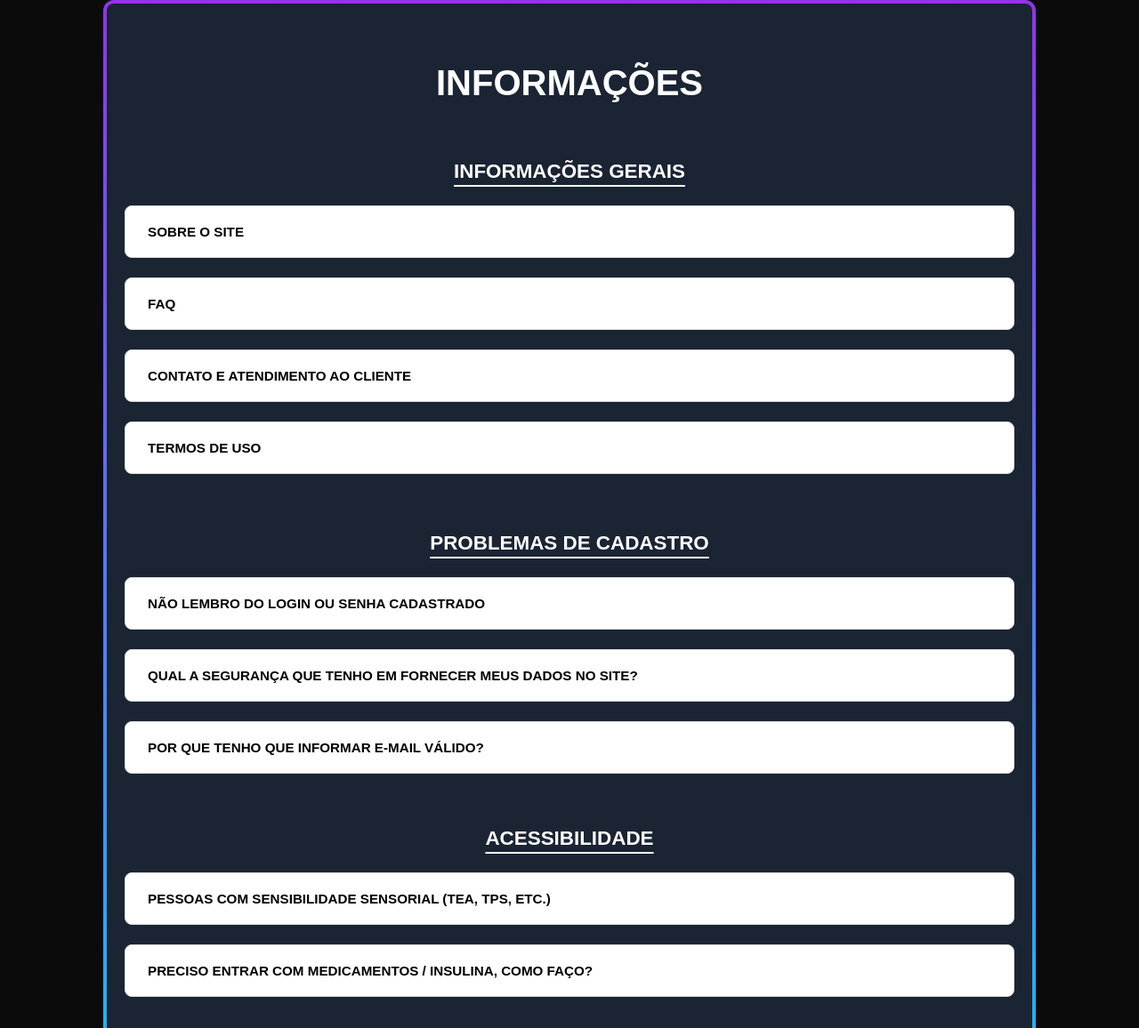
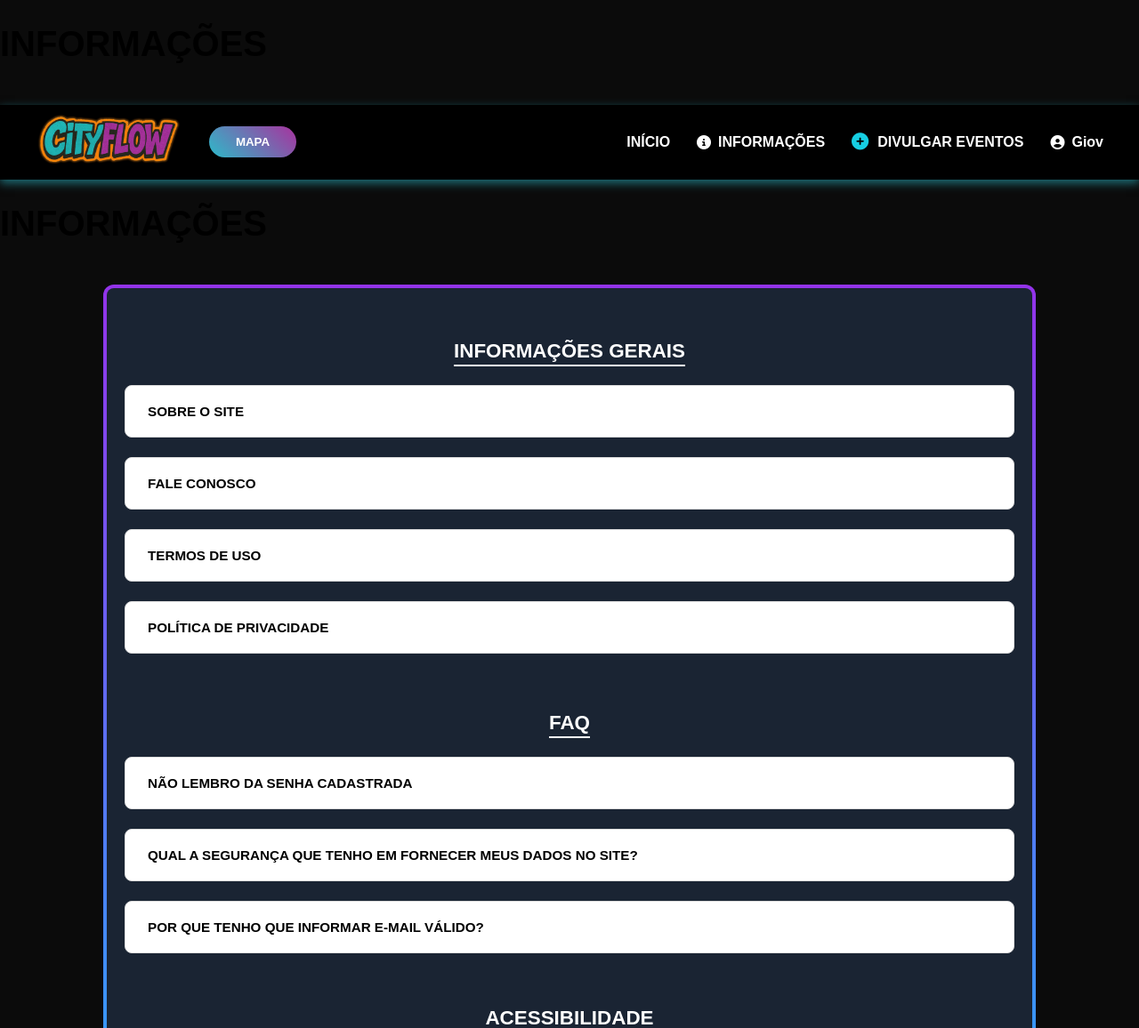
Before and after one commit to GiovanaBt/Lumora_CityFlow, a PHP site: page /informacoes.php in a window 1280 px wide. Shown: the top 1156 px of the page at 89% size. Run offline with PHP 8.4, Linux system fonts and the light colour scheme; a user stored in the database is signed in.

Commit message:
Informações PHP (atualizado)
Arrumei algumas partes das escritas e adicionei coisas como ícone, tag para ir pra outra página...

```diff
--- a/informacoes.php
+++ b/informacoes.php
@@ -17,39 +17,82 @@ if (!isset($_SESSION['usuario_id'])) {
     <title>CityFlow - Informações</title>
     <link rel="stylesheet" href="index.css">
     <link rel="stylesheet" href="informacoes.css">
+    <link rel="stylesheet" href="https://cdnjs.cloudflare.com/ajax/libs/font-awesome/6.5.0/css/all.min.css">
 </head>
-
-
+</html>
 
 <body>
 
+<h1 class="info-title">INFORMAÇÕES</i></h1><br><br>
+<header>
+    <div class="logo">
+        <a href="index.php"><img src="imgs/cityFlow.webp"></a>
+    </div>
+
+    <div class="hamburguer" id="hamburguer">
+        <i class="fa-solid fa-bars"></i>
+    </div>
+
+    <a href="mapa.php" target="_blank">
+        <button class="botaoMapa">MAPA</button>
+    </a>
+
+    <nav>
+        <ul class="menu">
+            <li><a href="index.php">INÍCIO</a></li>
+            <li><a href="informacoes.php"><i class="fa-solid fa-circle-info"></i>INFORMAÇÕES</a></li>
+            <li><a href="cadastroEvento.php"><i class="fa-solid fa-circle-plus"></i> DIVULGAR EVENTOS</a></li>
+
+            <?php if (isset($_SESSION['usuario_id'])): ?>
+                <li class="perfil">
+                    <a href="#"><i class="fa-solid fa-circle-user"></i> <?php echo $_SESSION['nome_usuario']; ?></a>
+                    <ul class="submenu">
+                        <li><a href="minhaConta.php"><i class="fa-solid fa-user-gear"></i> Minha Conta</a></li>
+                        <li><a href="minhaConta.php#favoritos"><i class="fa-solid fa-heart"></i> Favoritos</a></li>
+                        <li><a href="ajuda.php"><i class="fa-solid fa-circle-question"></i> Central de ajuda</a></li>
+                        <hr style="border:0.5px solid #333; margin:5px 15px; opacity:0.2;">
+                        <li><a href="logout.php" class="btn-sair"><i class="fa-solid fa-right-from-bracket"></i> Sair</a></li>
+                    </ul>
+                </li>
+            <?php else: ?>
+                <li>
+                    <div class="menu-container" id="abrirModal">
+                        <i class="fa-solid fa-arrow-right-to-bracket"></i>
+                        <span class="texto-entrar">ENTRAR</span>
+                    </div>
+                </li>
+            <?php endif; ?>
+        </ul>
+    </nav>
+</header>
+
+<h1 class="info-title">INFORMAÇÕES</h1><br><br>
 <main class="info-container">
-    <h1 class="info-title">INFORMAÇÕES</h1><br><br>
     <h2 class="info-subtitle">INFORMAÇÕES GERAIS</h2>
 
         <div class="accordion-group">
-            <details class="accordion-item"><summary>Sobre o site</summary><div class="content">Somos um site de eventos informais...</div></details>
-            <details class="accordion-item"><summary>FAQ </summary><div class="content">Respostas para perguntas comuns...</div></details>
-            <details class="accordion-item"><summary>Contato e atendimento ao cliente </summary><div class="content">E-mail: contato@cityflow.com</div></details>
-            <details class="accordion-item"><summary>Termos de uso </summary><div class="content">Regras do site...</div></details>
+            <details class="accordion-item"><summary>Sobre o site</summary><div class="content">Somos um site criado para conectar pessoas a experiências urbanas únicas. Reunimos eventos informais, encontros e vivências pela cidade, sempre com foco em praticidade, segurança e inclusão. <br><br> Nosso objetivo é facilitar o acesso a momentos autênticos, promovendo conexões reais em um ambiente leve e acessível para todos.</div></details>
+            <details class="accordion-item"><summary>Fale conosco </summary><div class="content"><span style="color: #000000;">Email:</span> <p>lumora.cf@gmail.com</p></div></details>
+            <details class="accordion-item"><summary>Termos de uso </summary><div class="content">Ao utilizar o City Flow, você concorda em usar a plataforma de forma respeitosa e responsável. <br><br> O site conecta usuários a eventos organizados por terceiros, e cada participante é responsável por sua conduta durante as experiências. Não é permitido utilizar a plataforma para atividades ilegais ou que prejudiquem outros usuários. <br><br> Os termos podem ser atualizados a qualquer momento para melhorar nossos serviços.</div></details>
+            <details class="accordion-item"><summary>Política de Privacidade </summary><div class="content">Sua privacidade é prioridade no City Flow. <br><br> Coletamos apenas os dados necessários para oferecer uma experiência segura e personalizada. Suas informações são protegidas e não são compartilhadas sem necessidade ou autorização. <br><br> Você pode solicitar a atualização ou exclusão dos seus dados a qualquer momento, conforme previsto na legislação.</div></details>
         </div>
     </section>
     <br><br>
 
     <section class="info-section">
-        <h2 class="info-subtitle">PROBLEMAS DE CADASTRO</h2>
+        <h2 class="info-subtitle">FAQ</h2>
         <div class="accordion-group">
-            <details class="accordion-item"><summary>Não lembro do login ou senha cadastrado </summary><div class="content">Clique em "esqueci minha senha"...</div></details>
-            <details class="accordion-item"><summary>Qual a segurança que tenho em fornecer meus dados no site? </summary><div class="content">Usamos criptografia de ponta...</div></details>
-            <details class="accordion-item"><summary>Por que tenho que informar e-mail válido? </summary><div class="content">Para confirmação de ingressos e segurança...</div></details>
+            <details class="accordion-item"><summary>Não lembro da senha cadastrada </summary><div class="content">Clique em “Esqueci minha senha” na tela de login e siga as instruções enviadas para o seu e-mail. Em poucos passos você recupera o acesso.</div></details>
+            <details class="accordion-item"><summary>Qual a segurança que tenho em fornecer meus dados no site? </summary><div class="content">No City Flow, seus dados são tratados com seriedade. Utilizamos medidas de segurança para proteger suas informações e seguimos a legislação vigente, garantindo privacidade e transparência no uso dos seus dados.</div></details>
+            <details class="accordion-item"><summary>Por que tenho que informar e-mail válido? </summary><div class="content">Seu e-mail é essencial para confirmar inscrições, enviar atualizações sobre eventos e permitir a recuperação da sua conta, caso necessário.</div></details>
         </div>
     </section>
 
     <section class="info-section">
         <h2 class="info-subtitle">ACESSIBILIDADE</h2>
         <div class="accordion-group">
-            <details class="accordion-item"><summary>Pessoas com sensibilidade sensorial (TEA, TPS, etc.) </summary><div class="content">Oferecemos abafadores e áreas calmas...</div></details>
-            <details class="accordion-item"><summary>Preciso entrar com medicamentos / insulina, como faço? </summary><div class="content">Apresente a receita médica na entrada...</div></details>
+            <details class="accordion-item"><summary>Pessoas com sensibilidade sensorial (TEA, TPS, etc.) </summary><div class="content">Se você possui sensibilidade sensorial, recomendamos verificar as informações do evento ou entrar em contato com nossa equipe para orientações específicas. Sempre que possível, incentivamos organizadores a informar detalhes sobre som, iluminação e ambiente.</div></details>
+            <details class="accordion-item"><summary>Preciso entrar com medicamentos / insulina, como faço? </summary><div class="content">Se você precisa portar medicamentos, como insulina, fique tranquilo(a). Recomendamos apenas levar a prescrição médica ou justificativa, caso solicitado pela organização do evento. Seu bem-estar vem em primeiro lugar.</div></details>
             </div>
     </section>
 
```
